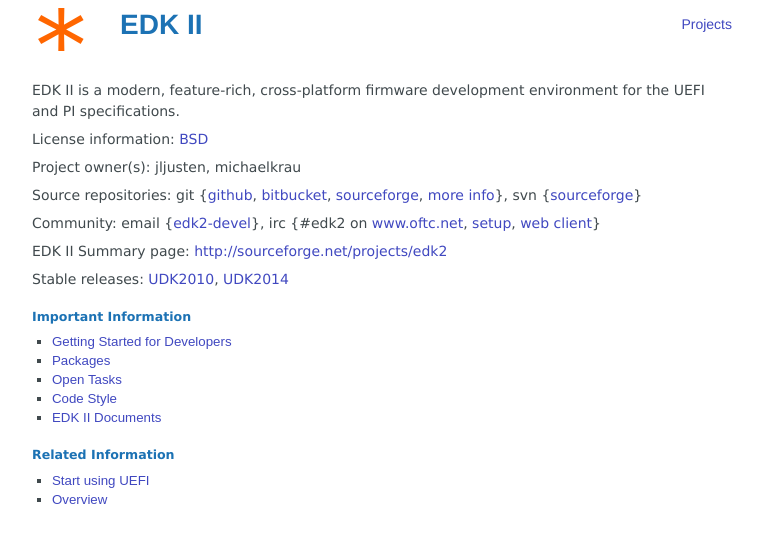
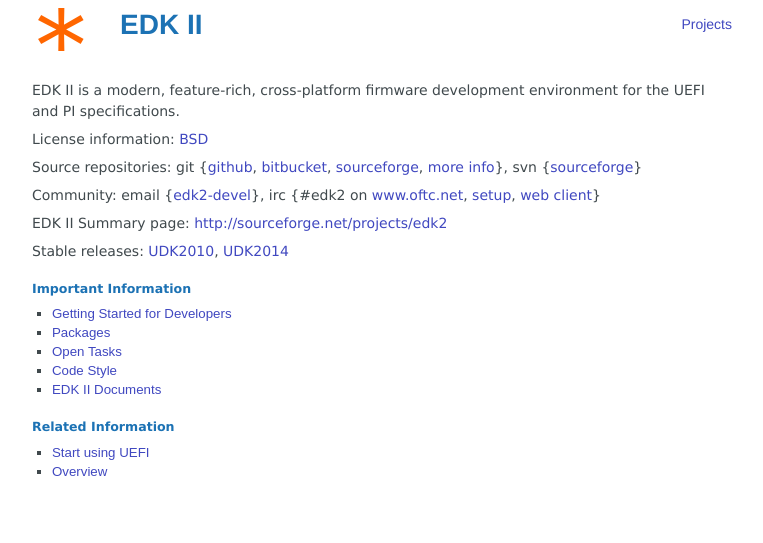
Before and after one commit to tianocore/tianocore.github.io, a Jekyll site: the page built from edk2/index.md, in a window 1280 px wide. Shown: the top 543 px of the page, without its empty margins (258-1021 px from the left). Built offline with Jekyll 4.4.1, drawn with Linux system fonts in a browser that asks for light colours; nearby versions of some CDN libraries.

Commit message:
edk2: Remove project owners
Signed-off-by: Jordan Justen <jljusten@gmail.com>

```diff
--- a/edk2/index.md
+++ b/edk2/index.md
@@ -9,8 +9,6 @@ EDK II is a modern, feature-rich, cross-platform firmware development
 environment for the UEFI and PI specifications.
 
 License information: [BSD](http://www.opensource.org/licenses/bsd-license.php)
-
-Project owner(s): jljusten, michaelkrau
 
 Source repositories: git
 {[github](https://github.com/tianocore/edk2),
```
